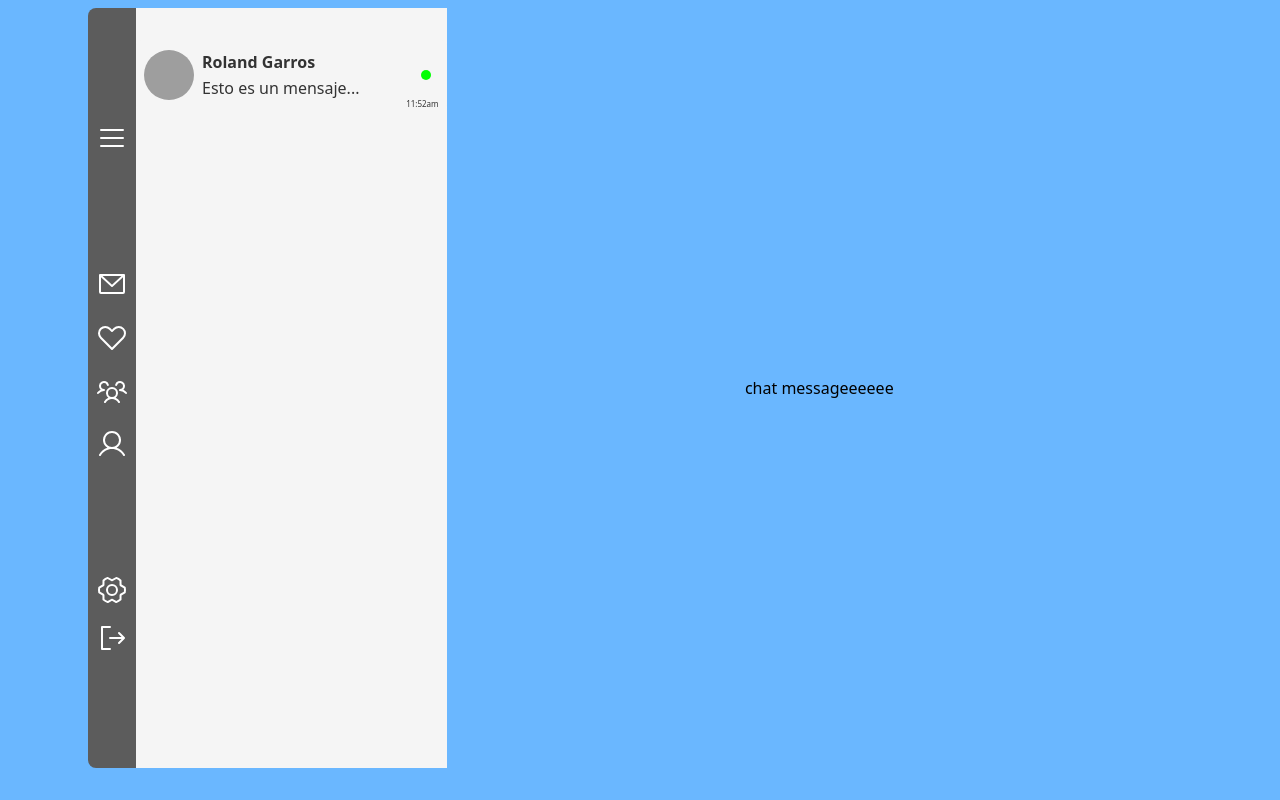
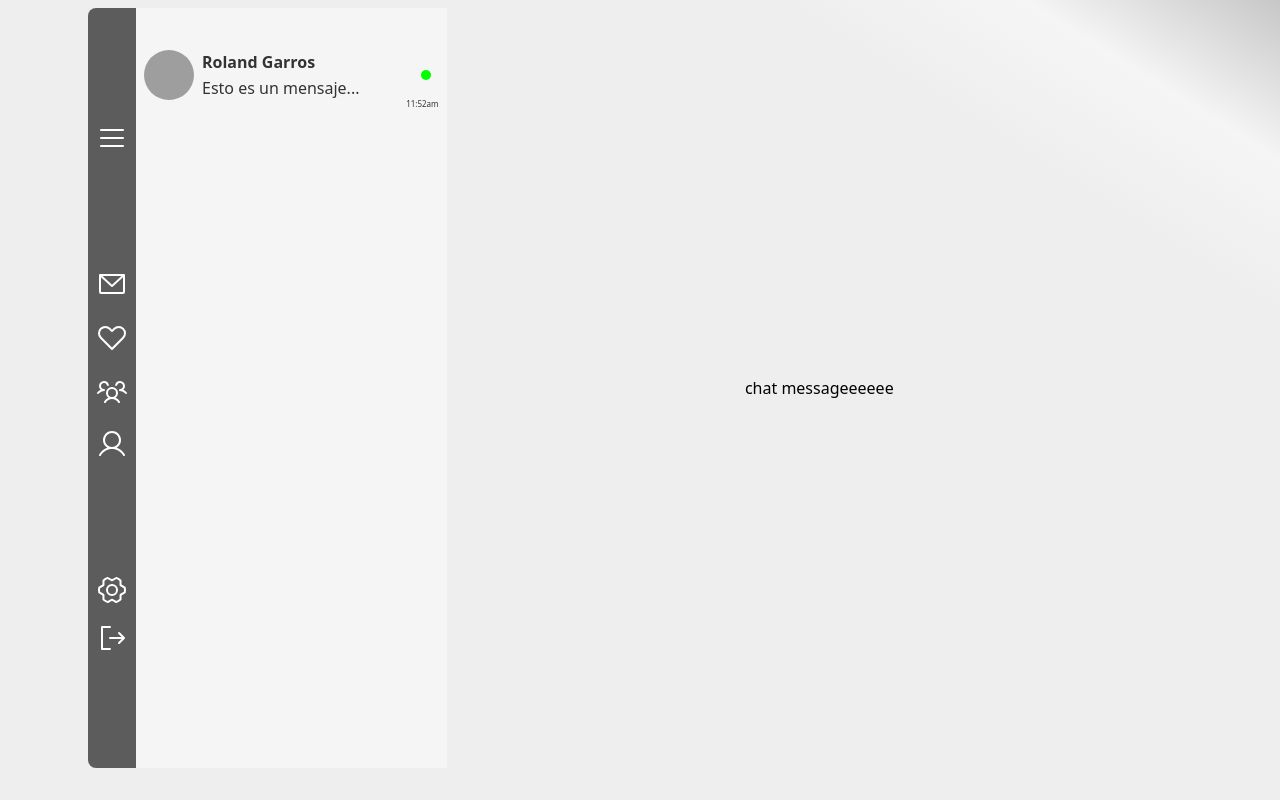
Before and after one commit to borgesmj/real-time-chat-app, a React (Vite) app: page / in a window 1280 px wide. Built offline with nearby package versions, Linux system fonts and the light colour scheme; grey boxes are pictures that could not be loaded.

Commit message:
Updated background gradient styles for light and dark themes in App component

```diff
--- a/src/App.jsx
+++ b/src/App.jsx
@@ -31,7 +31,9 @@ function App() {
     <div
       id="app"
       className={`w-dvw h-dvh p-2 ${
-        !darkTheme ? "bg-[#6AB7FF]" : "bg-[#64FFDA]"
+        !darkTheme
+          ? "bg-gradient-to-tr from-[#EEEEEE] from-80% via-[#f5f5f5] to-[#c7c7c7]"
+          : "bg-gradient-to-tr from-[#263238] from-10% via-[#455a64] to-[#fafafa]"
       }`}
     >
       <Sidebar
```
